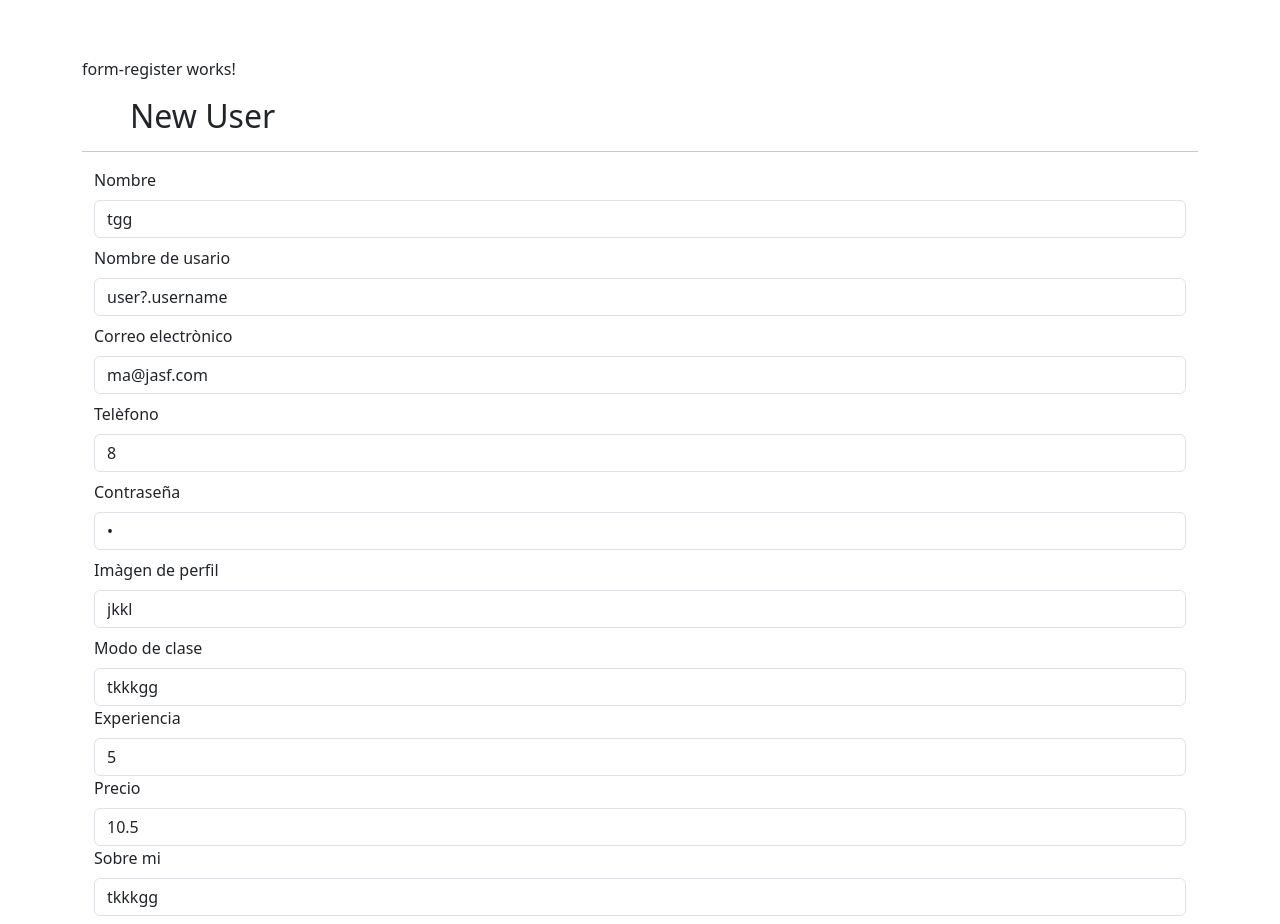
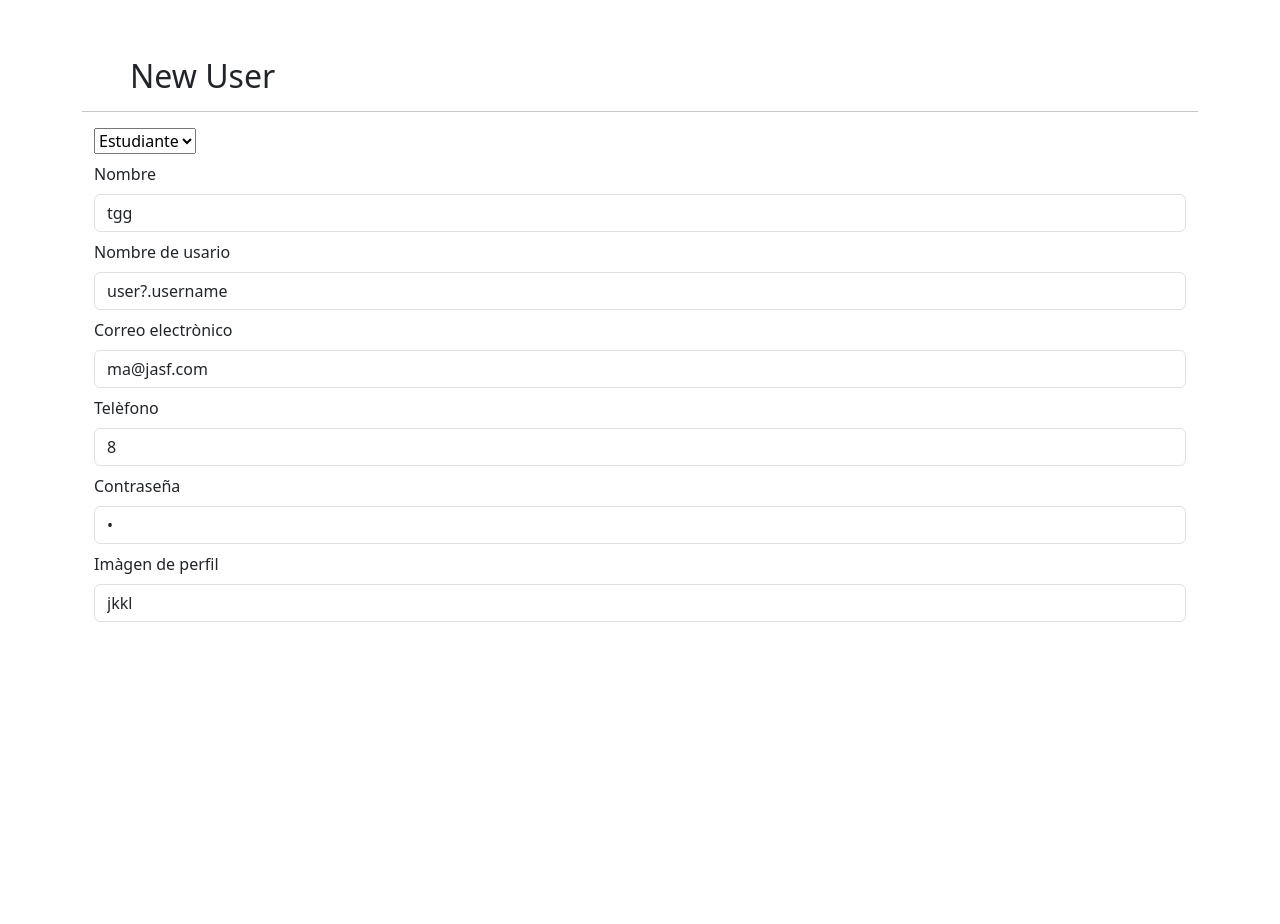
Before and after one commit to TFM-unir/TeacherApp-frontend, an Angular app: page /users/register in a window 1280 px wide. Shown: the part 100-1024 px from the top of the page. Built offline with nearby package versions, Linux system fonts and the light colour scheme.

Commit message:
cambiando vista teacher y estudiante

```diff
--- a/src/app/modules/users/components/form-register/form-register.component.css
+++ b/src/app/modules/users/components/form-register/form-register.component.css
@@ -11,3 +11,10 @@ input.ng-valid.ng-touched {
     color: tomato;
     font-size: 12px;
 }
+
+.form{
+    visibility: hidden;
+}
+.form.visible{
+    visibility:visible;
+}
--- a/src/app/modules/users/components/form-register/form-register.component.html
+++ b/src/app/modules/users/components/form-register/form-register.component.html
@@ -1,8 +1,14 @@
-<p>form-register works!</p>
 <h2 class="ms-5">{{ titulo }}</h2>
 <hr />
 <section class="container mt-3">
   <form [formGroup]="userForm" (ngSubmit)="getDataForm()">
+    <div class="my-2">
+      <select name="role_id" id="role_id" formControlName="role_id">
+        <option value="1">Estudiante</option>
+        <option value="2">Profesor</option>
+      </select>
+    </div>
+
     <div class="my-2">
       <label for="name" class="form-label">Nombre</label>
       <input
@@ -95,7 +101,12 @@
 
     <form [formGroup]="locationForm" (ngSubmit)="getDataForm()"></form>
 
-    <form [formGroup]="teacherForm" (ngSubmit)="getDataForm()">
+    <form
+      [formGroup]="teacherForm"
+      (ngSubmit)="getDataForm()"
+      [ngClass]="{ visible: this.userForm.value.role_id === '2' }"
+      class="form"
+    >
       <label for="class_mode" class="form-label">Modo de clase</label>
       <input
         class="form-control"
--- a/src/app/modules/users/components/form-register/form-register.component.ts
+++ b/src/app/modules/users/components/form-register/form-register.component.ts
@@ -74,6 +74,7 @@ export class FormRegisterComponent {
           Validators.email,
         ]),
         photo: new FormControl('jkkl', [Validators.required]),
+        role_id: new FormControl(1),
       },
       []
     );
@@ -84,11 +85,10 @@ export class FormRegisterComponent {
   // insertamos los datos del formulario
   async getDataForm(): Promise<void> {
     try {
-      console.log(this.teacherForm.value);
+      console.log(this.userForm.value);
 
       this.userForm.value.date_of_birth = '1990-04-17';
       this.userForm.value.status = 2;
-      this.userForm.value.role_id = 1;
 
       let user: UserRegister = {
         userForm: this.userForm.value,
```
